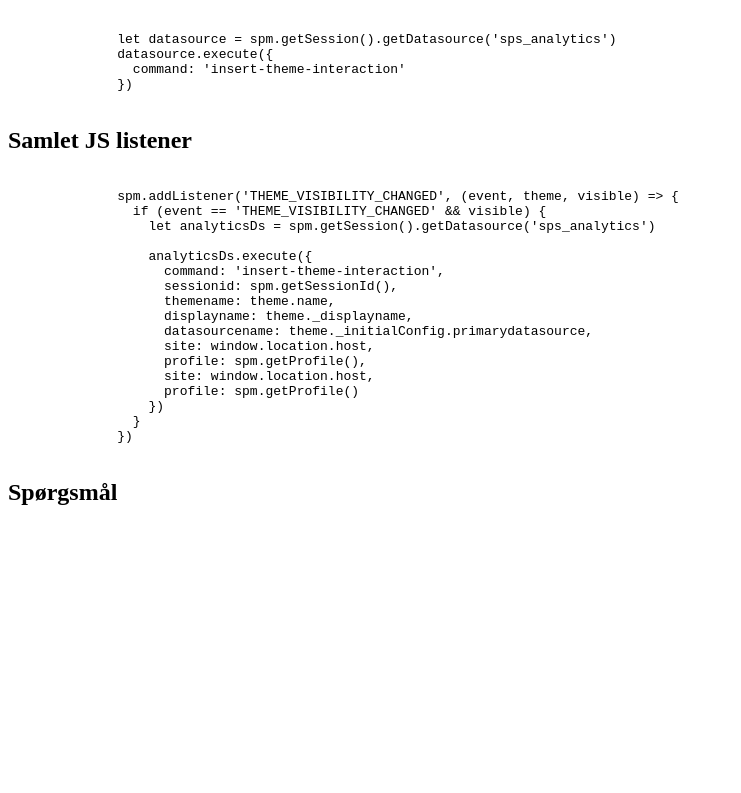
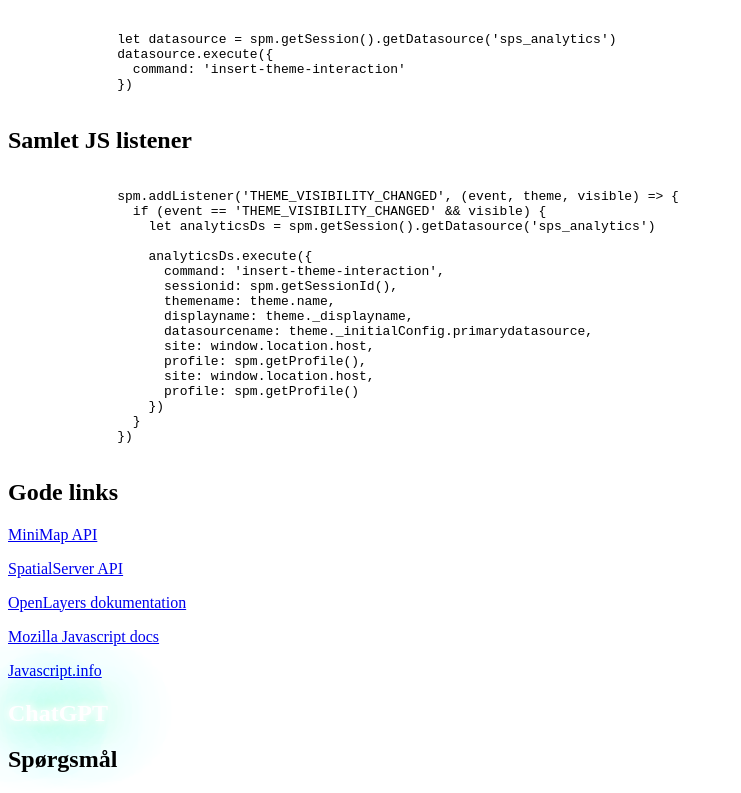
Before and after one commit to danielarnason/aarsmoede23_oplaeg, a website built with Vite: page index.html in a window 1280 px wide. Shown: the part 3444-4237 px from the top of the page, without its empty margins (0-741 px from the left). Before the commit the page ends 3970 px from the top, so only its background shows below. Built offline with nearby package versions, Linux system fonts and the light colour scheme; what reveal.js would draw is missing.

Commit message:
Gode links tilføjet

```diff
--- a/index.html
+++ b/index.html
@@ -170,6 +170,18 @@
           </section>
         </section>
         <section>
+          <h2>Gode links</h2>
+          <p><a href="https://demo43en.spatialsuite.com/docs/spatialsuite/API/MiniMap/2.13/">MiniMap API</a></p>
+          <p><a href="https://demo43en.spatialsuite.com/docs/spatialsuite/API/SpatialServer/2.7/">SpatialServer API</a></p>
+          <p><a href="https://openlayers.org/">OpenLayers dokumentation</a></p>
+          <p><a href="https://developer.mozilla.org/en-US/docs/Web/JavaScript">Mozilla Javascript docs</a></p>
+          <p><a href="https://javascript.info/">Javascript.info</a></p>
+        </section>
+        <!-- <section data-background-image="https://upload.wikimedia.org/wikipedia/commons/thumb/4/4d/Skynet_Terminator_logo.png/800px-Skynet_Terminator_logo.png?20200518180909"> -->
+        <section data-background-image="https://media.giphy.com/media/v1.Y2lkPTc5MGI3NjExMTJ2NmdodTBsamNjYjR3Z3d5OTd2N2V6YmJ6NWQzOXZvaXVnNjZoNSZlcD12MV9pbnRlcm5hbF9naWZfYnlfaWQmY3Q9Zw/521ZSoqh4HByvyF6MS/giphy.gif">
+          <h1 id="chatgpt">ChatGPT</h1>
+        </section>
+        <section>
           <h1>Spørgsmål</h1>
         </section>
       </div>
--- a/style.css
+++ b/style.css
@@ -30,3 +30,17 @@ code {
 #customCode {
     width: auto;
 }
+
+#chatgpt {
+    color: white;
+    text-shadow:
+        0 0 7px #fff,
+        0 0 10px #fff,
+        0 0 21px #fff,
+        0 0 42px #0fa,
+        0 0 82px #0fa,
+        0 0 92px #0fa,
+        0 0 102px #0fa,
+        0 0 151px #0fa;
+    padding-top: 5f0px;
+}
```
Also changed, not shown: public/skynet.jpg (added).
